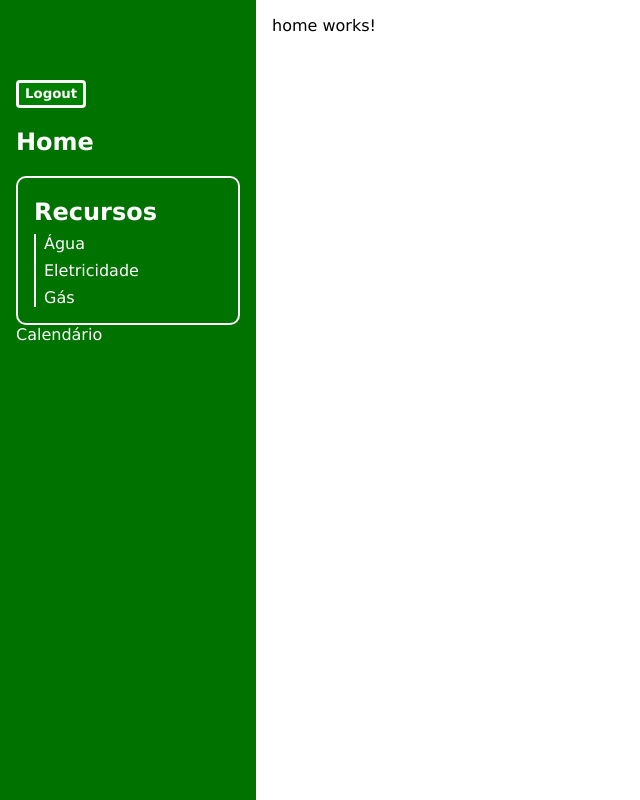
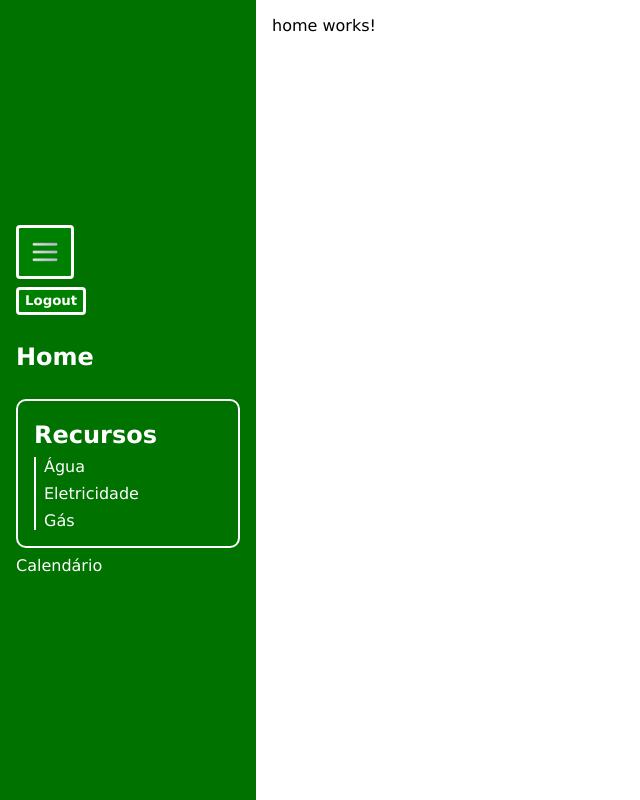
Before and after one commit to mitrams/smart-house, an Angular app: page / in a window 1280 px wide. Shown: the whole page, without its empty margins (0-640 px from the left). Built offline with nearby package versions, Linux system fonts and the light colour scheme; sample sign-in values are in the browser's storage.

Commit message:
togglenavbar

```diff
--- a/src/app/app.component.css
+++ b/src/app/app.component.css
@@ -10,7 +10,8 @@ nav {
     position: relative;
     display: flex;
     flex-direction: column;
-    padding: 5em 1em;
+    padding: 3em 1em;
+    gap: 0.5em;
 
     width: 20%;
 
@@ -19,6 +20,8 @@ nav {
     min-height: 100%;
 
     box-sizing: border-box;
+    overflow: hidden;
+    justify-content: center;
 }
 
 nav button {
@@ -58,3 +61,9 @@ nav a {
     text-decoration: none;
 
 }
+
+#toggle-btn img {
+    height: 100%;
+    width: 3em;
+
+}
--- a/src/app/app.component.html
+++ b/src/app/app.component.html
@@ -1,5 +1,6 @@
 <div id="app-body">
     <nav *ngIf="!isLoginPage()">
+        <button id="toggle-btn" (click)="toggleNavBar()"><img src="../assets/burger-menu.png" alt=""></button>
         <button (click)="authService.logout()">Logout</button>
 
         <h1><a routerLink="/">Home</a></h1>
--- a/src/app/app.component.ts
+++ b/src/app/app.component.ts
@@ -15,10 +15,26 @@ export class AppComponent {
         private router: Router
     ) { }
 
+    open: boolean = true;
+
     isLoginPage() {
         return this.router.url.includes("login")
     }
 
+    toggleNavBar() {
+        const nav = document.querySelector("nav");
+        const toggle_btn = document.querySelector("#toggle-btn") as HTMLElement;
 
 
+        if (nav && toggle_btn) {
+            if (this.open) {
+                this.open = false;
+                nav.style.width = '2em';
+                toggle_btn.style.position = 'absolute';
+            } else {
+                this.open = true;
+                nav.style.width = '20%'
+            }
+        }
+    }
 }
```
Also changed, not shown: src/assets/burger-menu.png (added), src/assets/menu-bar.png (added).
